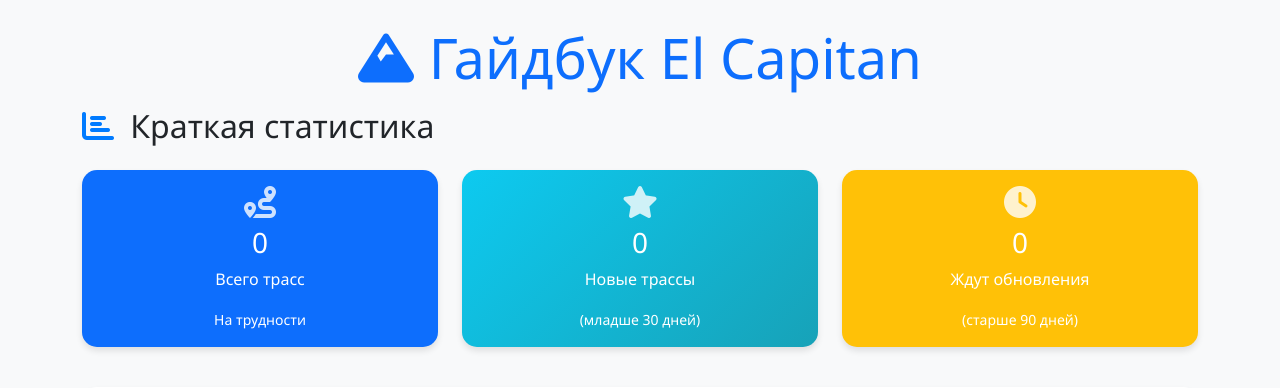
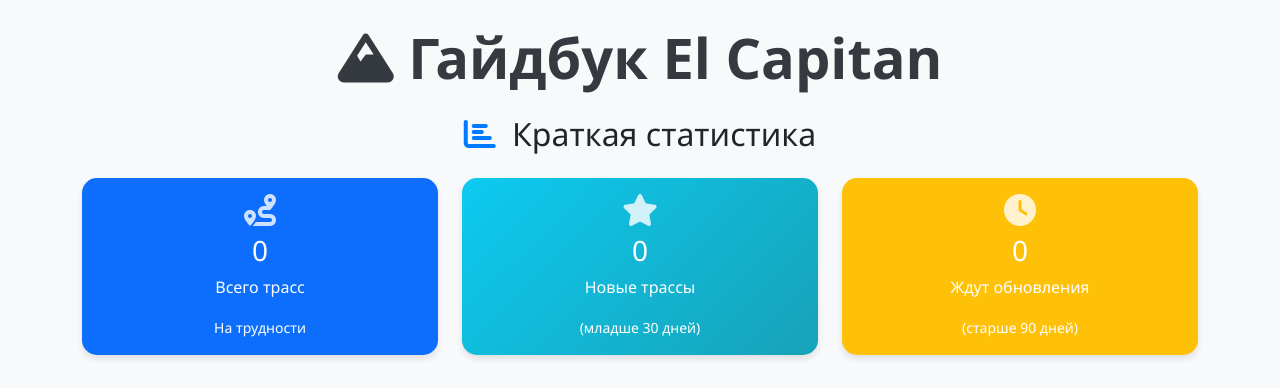
Before and after one commit to liljarko-maker/climbing_routes_project, a Django app: page / in a window 1280 px wide. Shown: the part 62-450 px from the top of the page. Run offline with Django 4.2, Linux system fonts and the light colour scheme; data that the repository does not hold is empty.

Commit message:
💄 изменил стили заголовков

```diff
--- a/static/css/mobile.css
+++ b/static/css/mobile.css
@@ -4,9 +4,9 @@
 
 /* Улучшения для навигации на мобильных */
 @media (max-width: 767.98px) {
-    /* Заголовок страницы компактнее */
+    /* Заголовок страницы: чуть больше отступ на мобильных */
     .page-title {
-        margin-bottom: 0.5rem !important;
+        margin-bottom: 1rem !important;
     }
     .page-title .display-4 {
         font-size: 1.6rem;
--- a/static/css/style.css
+++ b/static/css/style.css
@@ -1,9 +1,21 @@
-/* Page title spacing tweak */
+/* Page title spacing and color */
 .page-title {
-  margin-bottom: 1rem !important;
+  margin-bottom: 1.5rem !important;
 }
 .page-title .display-4 {
   margin-bottom: 0;
+  color: #343a40 !important; /* dark gray, override .text-primary */
+  font-weight: bold;
+}
+
+/* Ensure mountain icon matches title color */
+.page-title .display-4 .fas {
+  color: #343a40 !important;
+}
+
+/* Center the 'Краткая статистика' subtitle */
+#stats h2 {
+  text-align: center;
 }
 
 /* Filters section spacing (desktop defaults, modestly tighter) */
```
